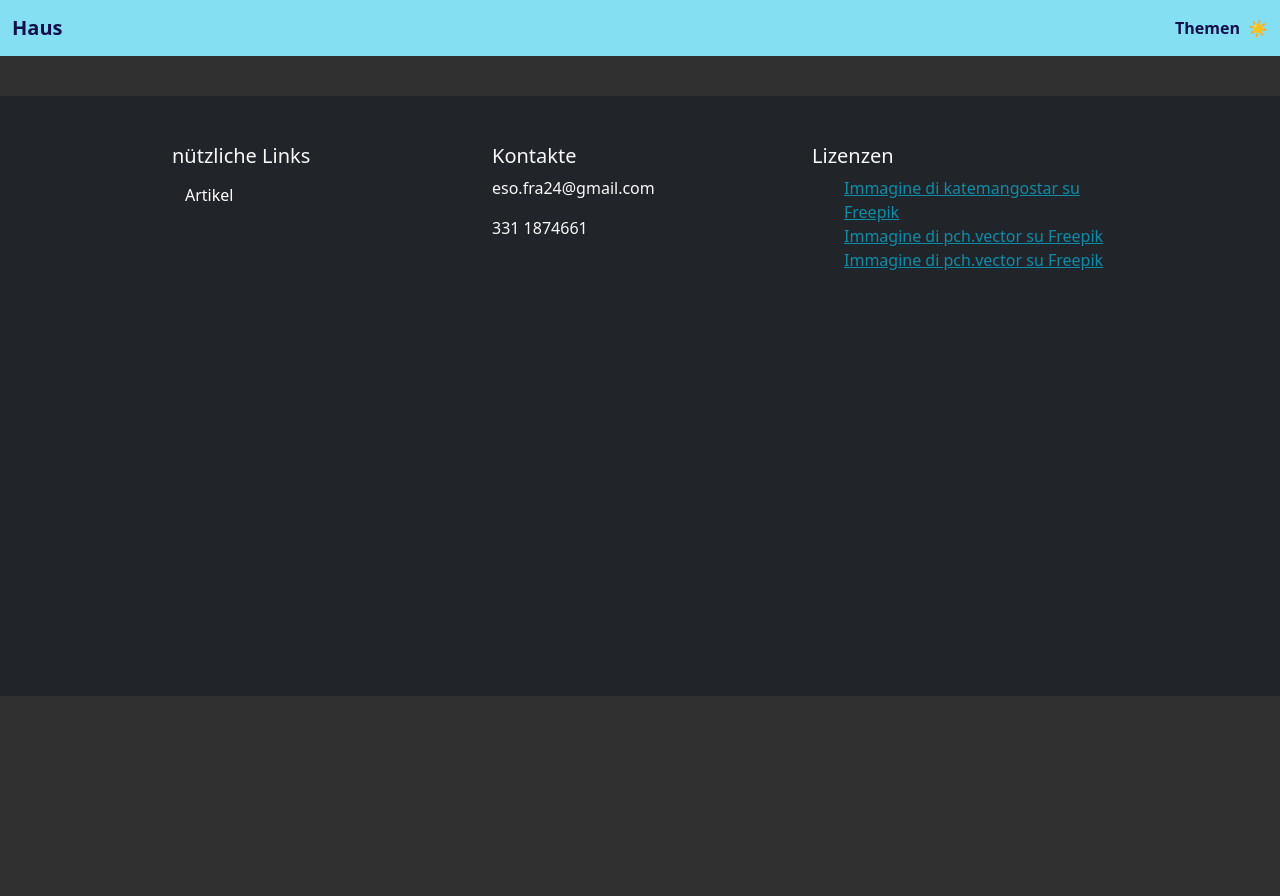
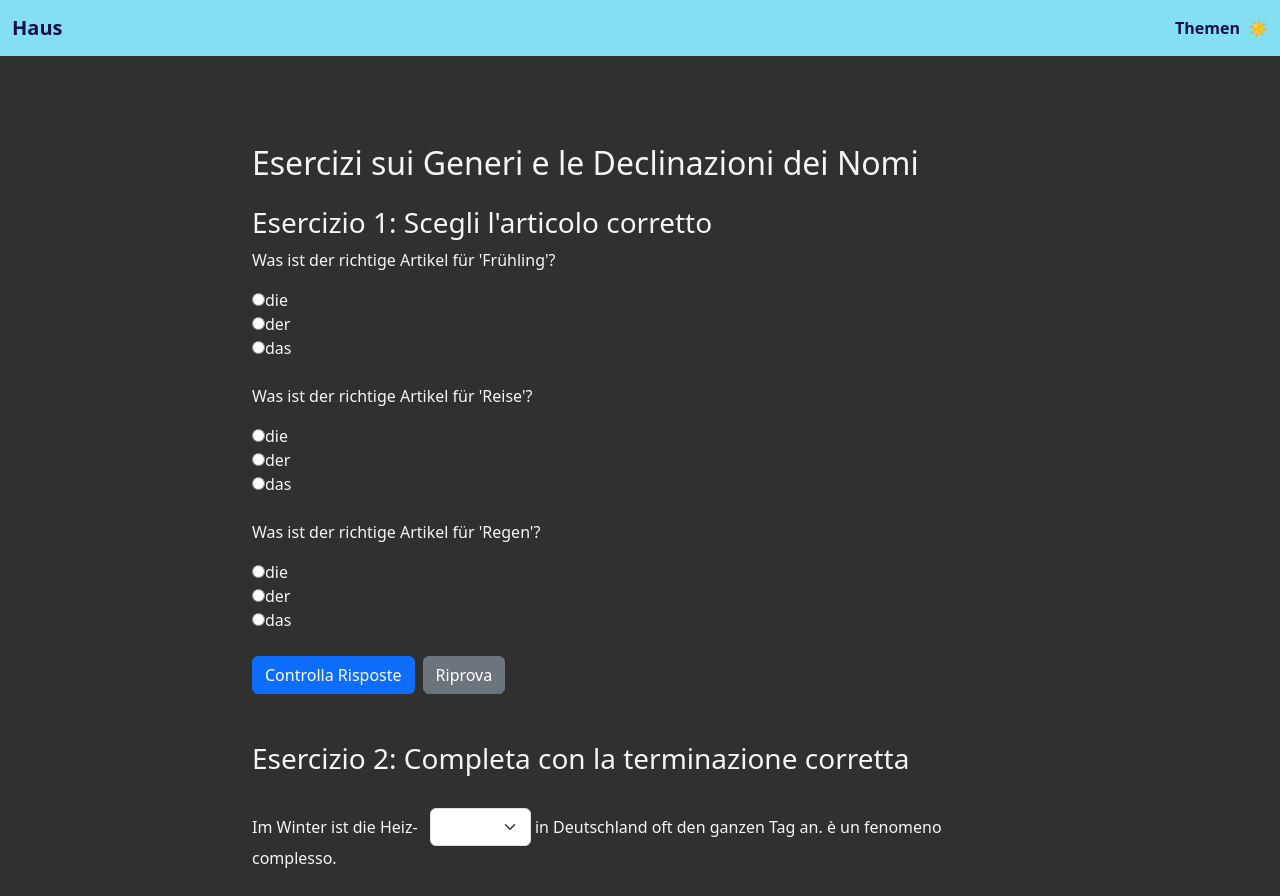
Before and after one commit to JungleKiosk/GanZuToll, a Vue app: page /artikel_ubung in a window 1280 px wide. Shown: the top 896 px of the page. Before the commit the page ends 800 px from the top, so only its background shows below. Built offline with nearby package versions, Linux system fonts and the light colour scheme.

Commit message:
artikel_ubung

```diff
--- a/src/components/thema/artikel/artikel.vue
+++ b/src/components/thema/artikel/artikel.vue
@@ -1,5 +1,4 @@
 <script>
-import { hasScopeRef } from '@vue/compiler-core';
 import ArtikelMenu from './ArtikelMenu.vue';
 
 export default {
--- /dev/null
+++ b/src/components/ubung/artikel_ubung.vue
@@ -0,0 +1,138 @@
+<script>
+export default {
+    name: "GrammarExercise",
+    data() {
+        return {
+            // Dati per l'esercizio a scelta multipla
+            multipleChoiceQuestions: [
+                {
+                    question: "Was ist der richtige Artikel für 'Frühling'?",
+                    options: ["die", "der", "das"],
+                    correctAnswer: "der",
+                    userAnswer: null
+                },
+                {
+                    question: "Was ist der richtige Artikel für 'Reise'?",
+                    options: ["die", "der", "das"],
+                    correctAnswer: "die",
+                    userAnswer: null
+                },
+                {
+                    question: "Was ist der richtige Artikel für 'Regen'?",
+                    options: ["die", "der", "das"],
+                    correctAnswer: "der",
+                    userAnswer: null
+                }
+            ],
+            // Dati per l'esercizio con testo e menu a discesa
+            dropdownExerciseTexts: [
+                {
+                    textStart: "Im Winter ist die Heiz-",
+                    word: "in Deutschland oft den ganzen Tag an.",
+                    correctEnding: "-ung",
+                    options: ["-keit", "-ung", "-schaft"],
+                    textEnd: "è un fenomeno complesso."
+                },
+                {
+                    textStart: "In der modernen Gesell-",
+                    word: " spielt die Technologie eine immer wichtigere Rolle.",
+                    correctEnding: "-schaft",
+                    options: ["-keit", "-ion", "-schaft"],
+                    textEnd: "è un fenomeno complesso.",
+                    level:"schwierig 🔴"
+                },
+            ]
+        };
+    },
+    methods: {
+        checkAnswers() {
+            this.multipleChoiceQuestions.forEach(question => {
+                question.isCorrect = question.userAnswer === question.correctAnswer;
+            });
+        },
+        resetMultipleChoice() {
+            this.multipleChoiceQuestions.forEach(question => {
+                question.userAnswer = null; // Solo resetta la risposta dell'utente
+            });
+        },
+        checkDropdownAnswers() {
+            this.dropdownExerciseTexts.forEach(text => {
+                text.isCorrect = text.selectedEnding === text.correctEnding;
+            });
+        },
+        resetDropdownExercise() {
+            this.dropdownExerciseTexts.forEach(text => {
+                text.selectedEnding = null; // Solo resetta la risposta dell'utente
+            });
+        }
+    }
+};
+</script>
+
+<template>
+    <div class="container mt-5">
+        <h2>Esercizi sui Generi e le Declinazioni dei Nomi</h2>
+
+        <!-- Esercizio a scelta multipla -->
+        <h3 class="mt-4">Esercizio 1: Scegli l'articolo corretto</h3>
+        <div v-for="(question, index) in multipleChoiceQuestions" :key="index" class="mb-4">
+            <p>{{ question.question }}</p>
+            <div v-for="option in question.options" :key="option">
+                <input
+                    type="radio"
+                    :name="'question-' + index"
+                    :value="option"
+                    v-model="question.userAnswer"
+                />
+                <label>{{ option }}</label>
+            </div>
+            <p v-if="question.isCorrect !== undefined">
+                <span :class="question.isCorrect ? 'text-success' : 'text-danger'">
+                    {{ question.isCorrect ? 'Corretto!' : 'Sbagliato!' }}
+                </span>
+            </p>
+        </div>
+        <button @click="checkAnswers" class="btn btn-primary">Controlla Risposte</button>
+        <button @click="resetMultipleChoice" class="btn btn-secondary ms-2">Riprova</button>
+
+        <!-- Esercizio con menu a discesa -->
+        <h3 class="mt-5">Esercizio 2: Completa con la terminazione corretta</h3>
+        <div v-for="(text, index) in dropdownExerciseTexts" :key="index" class="mb-4">
+            <p>
+                {{ text.level }}
+                <br>
+                {{ text.textStart }}
+                <select v-model="text.selectedEnding" class="form-select d-inline-block w-auto ms-2">
+                    <option disabled value=""></option>
+                    <option v-for="option in text.options" :key="option" :value="option">
+                        {{ option }}
+                    </option>
+                </select>
+                {{ text.word }}
+                {{ text.textEnd }}
+
+            </p>
+            <p v-if="text.isCorrect !== undefined">
+                <span :class="text.isCorrect ? 'text-success' : 'text-danger'">
+                    {{ text.isCorrect ? 'Corretto!' : 'Sbagliato!' }}
+                </span>
+            </p>
+        </div>
+        <button @click="checkDropdownAnswers" class="btn btn-primary">Verifica Terminazioni</button>
+        <button @click="resetDropdownExercise" class="btn btn-secondary ms-2">Riprova</button>
+    </div>
+</template>
+
+<style scoped>
+.container {
+    max-width: 800px;
+}
+
+.text-success {
+    color: #28a745;
+}
+
+.text-danger {
+    color: #dc3545;
+}
+</style>
--- a/src/components/ubung/ubung_cards.vue
+++ b/src/components/ubung/ubung_cards.vue
@@ -8,6 +8,11 @@ export default {
                     title: "Akkusativ",
                     description: "Üben Sie den Akkusativ und lernen Sie, das direkte Objekt in einem Satz zu erkennen.",
                     route: "/acc_aufgaben"
+                },
+                {
+                    title: "Artikel",
+                    description: "",
+                    route: "/artikel_ubung"
                 },
 
             ]
--- a/src/router/index.js
+++ b/src/router/index.js
@@ -8,6 +8,7 @@ import UbungView from "../views/UbungView.vue";
 /* Ubung */
 import ubung_cards from "../components/ubung/ubung_cards.vue";
 import acc_aufgaben from "../components/ubung/acc_aufgaben.vue";
+import artikel_ubung from "../components/ubung/artikel_ubung.vue";
 
 
 
@@ -63,6 +64,12 @@ const router = createRouter({
       name: "acc_aufgaben",
       component: acc_aufgaben,
     },
+    {
+      path: "/artikel_ubung",
+      name: "artikel_ubung",
+      component: artikel_ubung,
+    },
+    /* THEMEN */
     {
       path: "/thema",
       name: "thema",
```
